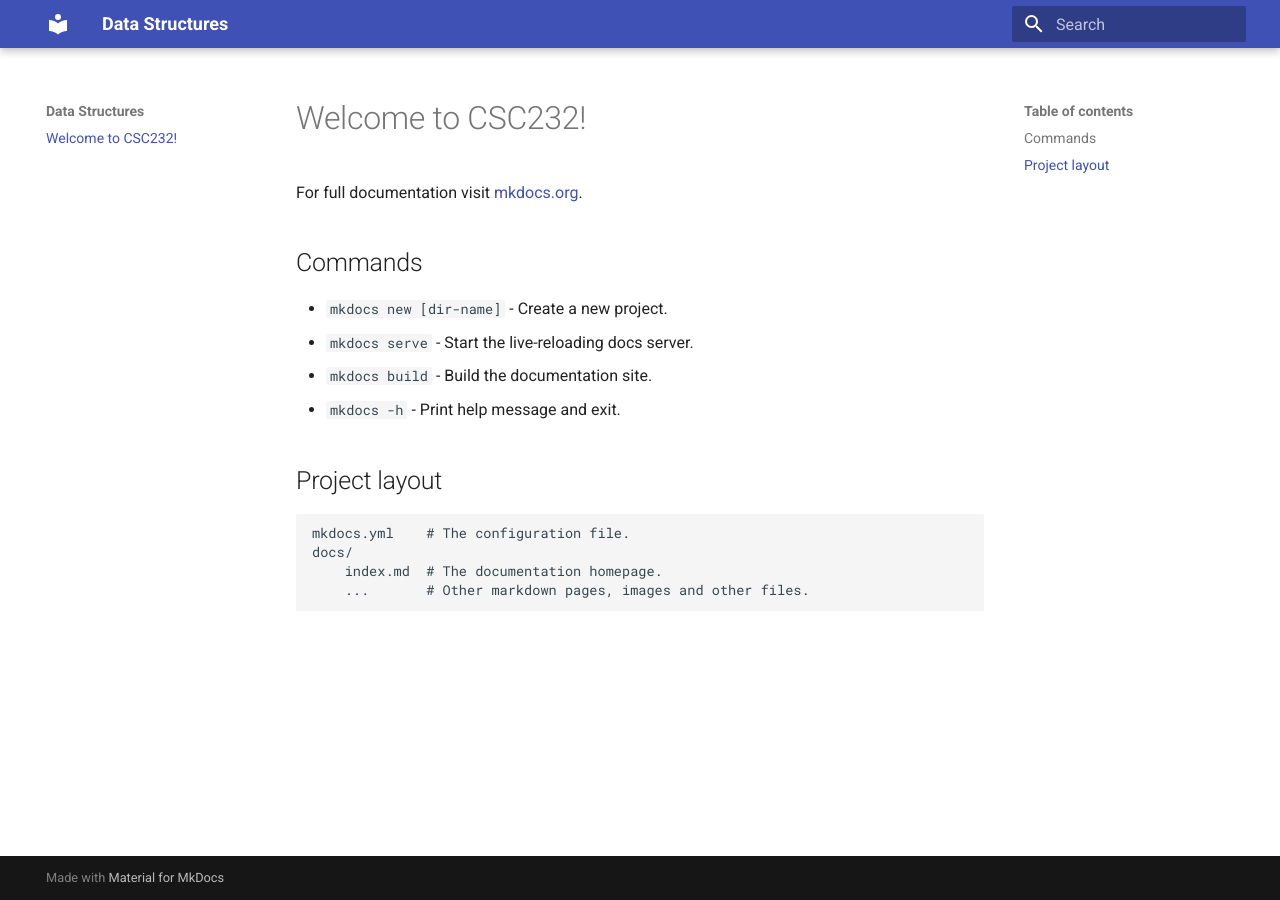
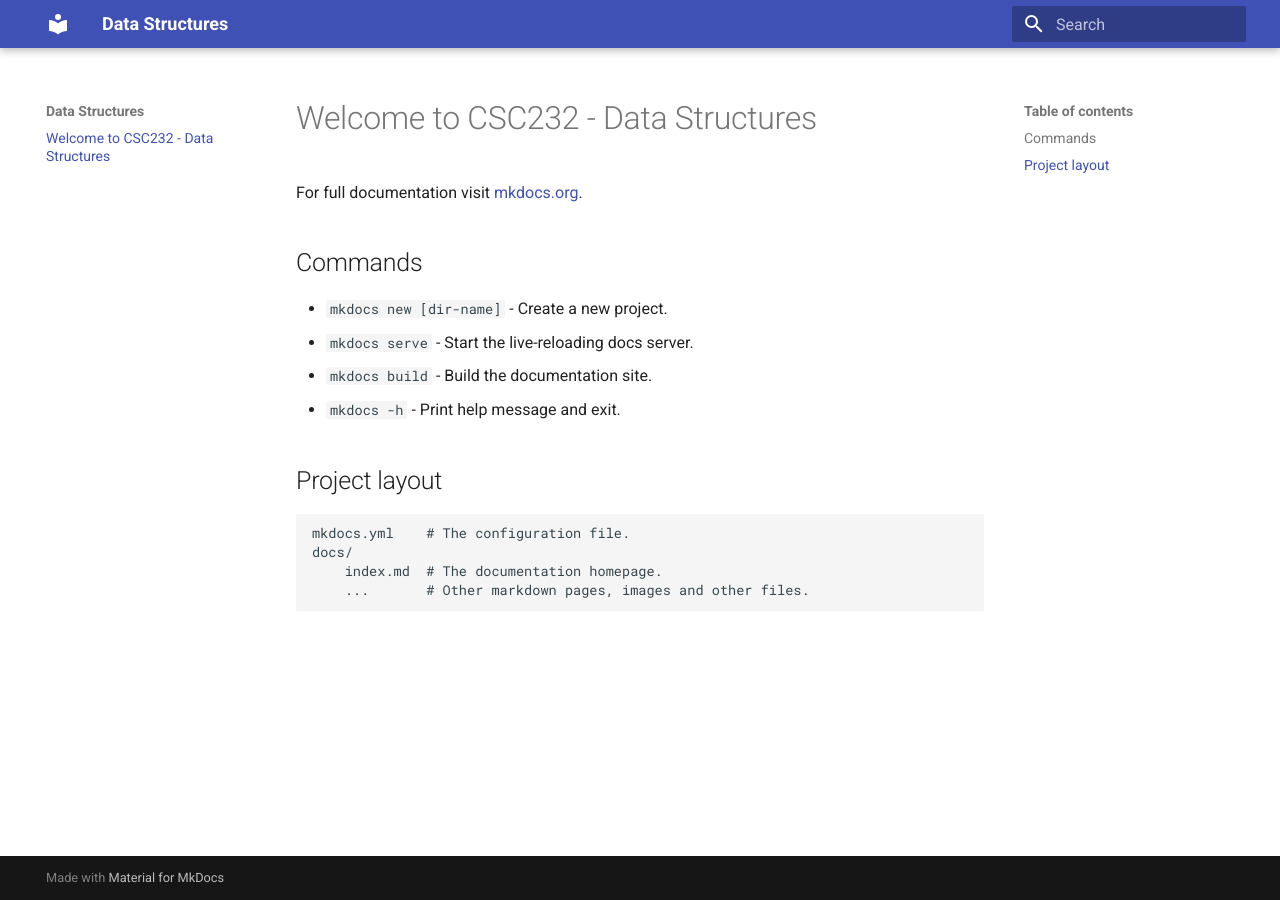
Before and after one commit to msu-csc232-fa25/notes, an MkDocs documentation site: the page built from docs/index.md, in a window 1280 px wide. Built offline with MkDocs 1.6.1 and Material for MkDocs 9.7.7, drawn with Linux system fonts in a browser that asks for light colours.

Commit message:
Check ci again

```diff
--- a/docs/index.md
+++ b/docs/index.md
@@ -1,4 +1,4 @@
-# Welcome to CSC232!
+# Welcome to CSC232 - Data Structures
 
 For full documentation visit [mkdocs.org](https://www.mkdocs.org).
 
```
